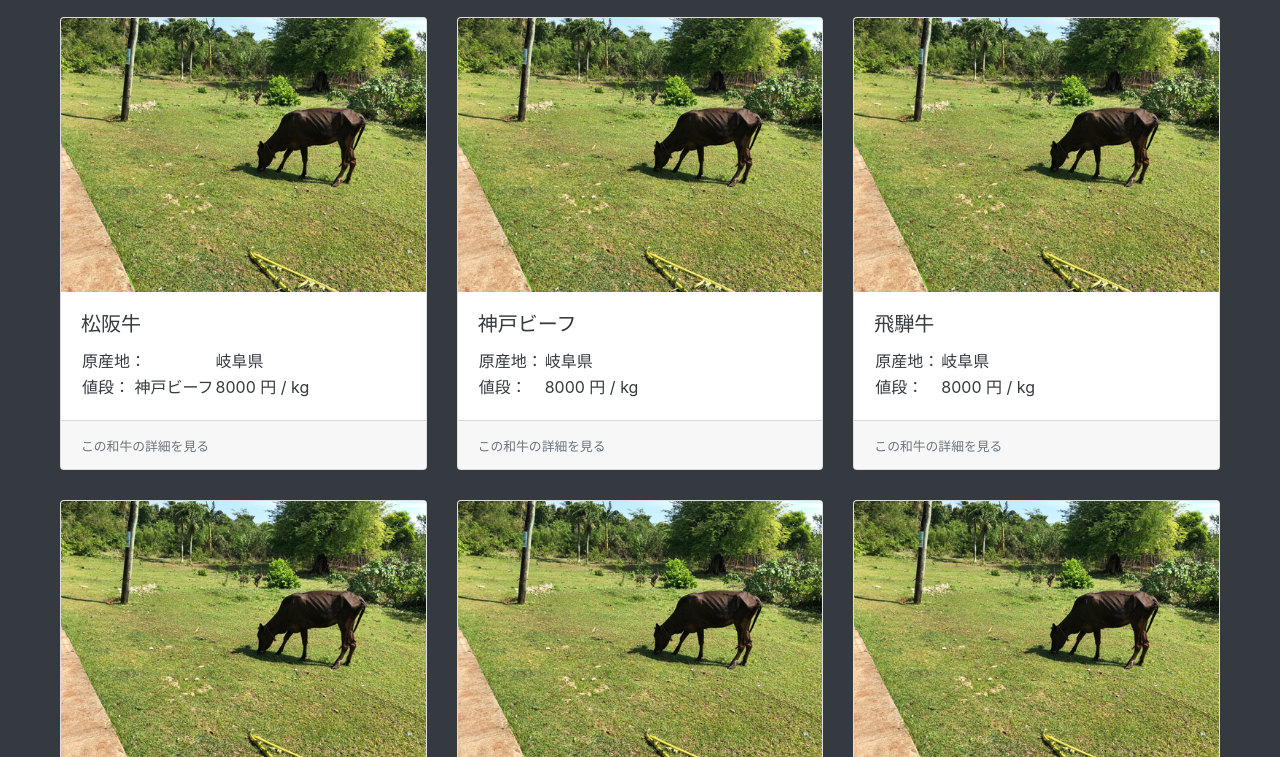
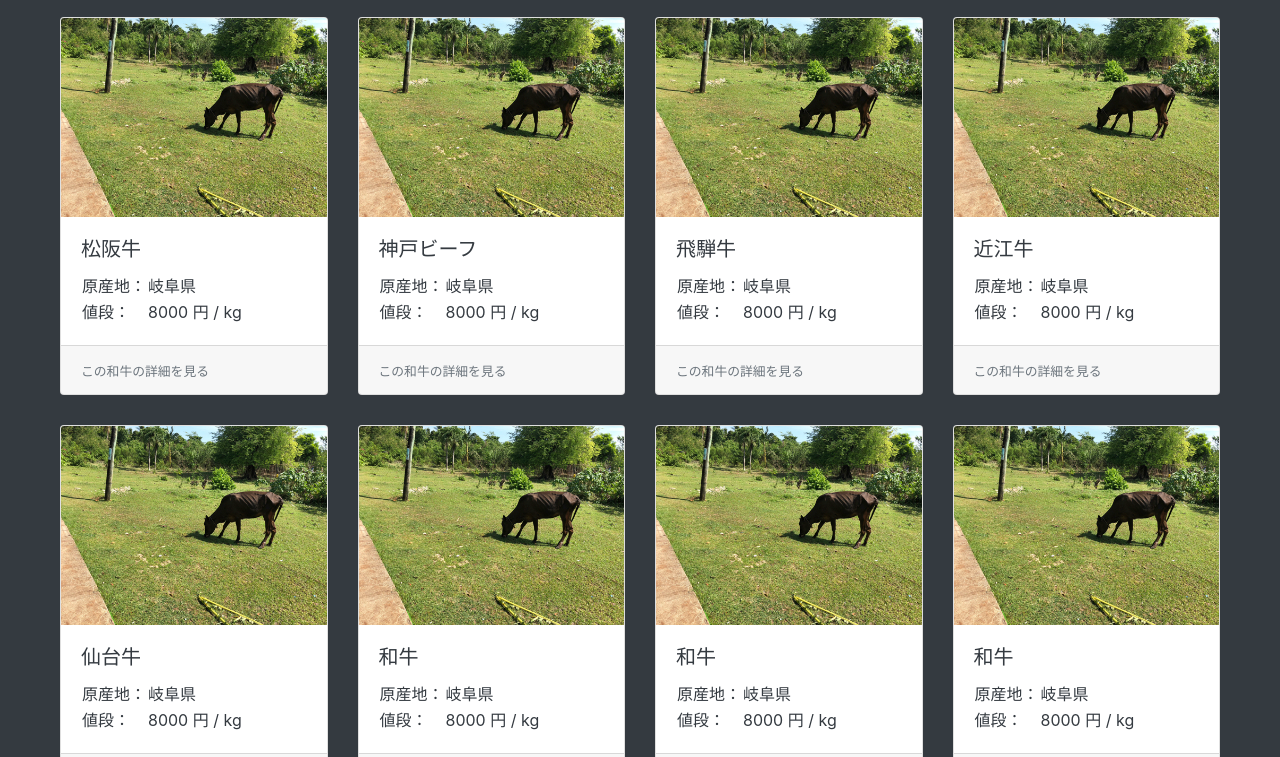
Before and after one commit to sj-824/wagyu_price, a plain HTML site: page index.html in a window 1280 px wide. Shown: the part 43-800 px from the top of the page. Drawn offline with Linux system fonts and the light colour scheme.

Commit message:
1行あたりのカード枚数を4枚に変更

```diff
--- a/index.html
+++ b/index.html
@@ -38,7 +38,7 @@
               <td>岐阜県</td>
             </tr>
             <tr>
-              <td>値段： 神戸ビーフ</td>
+              <td>値段： </td>
               <td>8000 円 / kg</td>
             </tr>
           </table>
@@ -85,8 +85,46 @@
           <small class="text-muted">この和牛の詳細を見る</small>
         </div>
       </a>
+      <a href="#" class="card">
+        <img class="card-img-top" src="img/ph_beaf.jpg">
+        <div class="card-body">
+          <h5 class="card-title">近江牛</h5>
+          <table>
+            <tr>
+              <td>原産地： </td>
+              <td>岐阜県</td>
+            </tr>
+            <tr>
+              <td>値段： </td>
+              <td>8000 円 / kg</td>
+            </tr>
+          </table>
+        </div>
+        <div class="card-footer">
+          <small class="text-muted">この和牛の詳細を見る</small>
+        </div>
+      </a>
     </div>
     <div class="card-deck row">
+      <a href="#" class="card">
+        <img class="card-img-top" src="img/ph_beaf.jpg">
+        <div class="card-body">
+          <h5 class="card-title">仙台牛</h5>
+          <table>
+            <tr>
+              <td>原産地： </td>
+              <td>岐阜県</td>
+            </tr>
+            <tr>
+              <td>値段： </td>
+              <td>8000 円 / kg</td>
+            </tr>
+          </table>
+        </div>
+        <div class="card-footer">
+          <small class="text-muted">この和牛の詳細を見る</small>
+        </div>
+      </a>
       <a href="#" class="card">
         <img class="card-img-top" src="img/ph_beaf.jpg">
         <div class="card-body">
```
